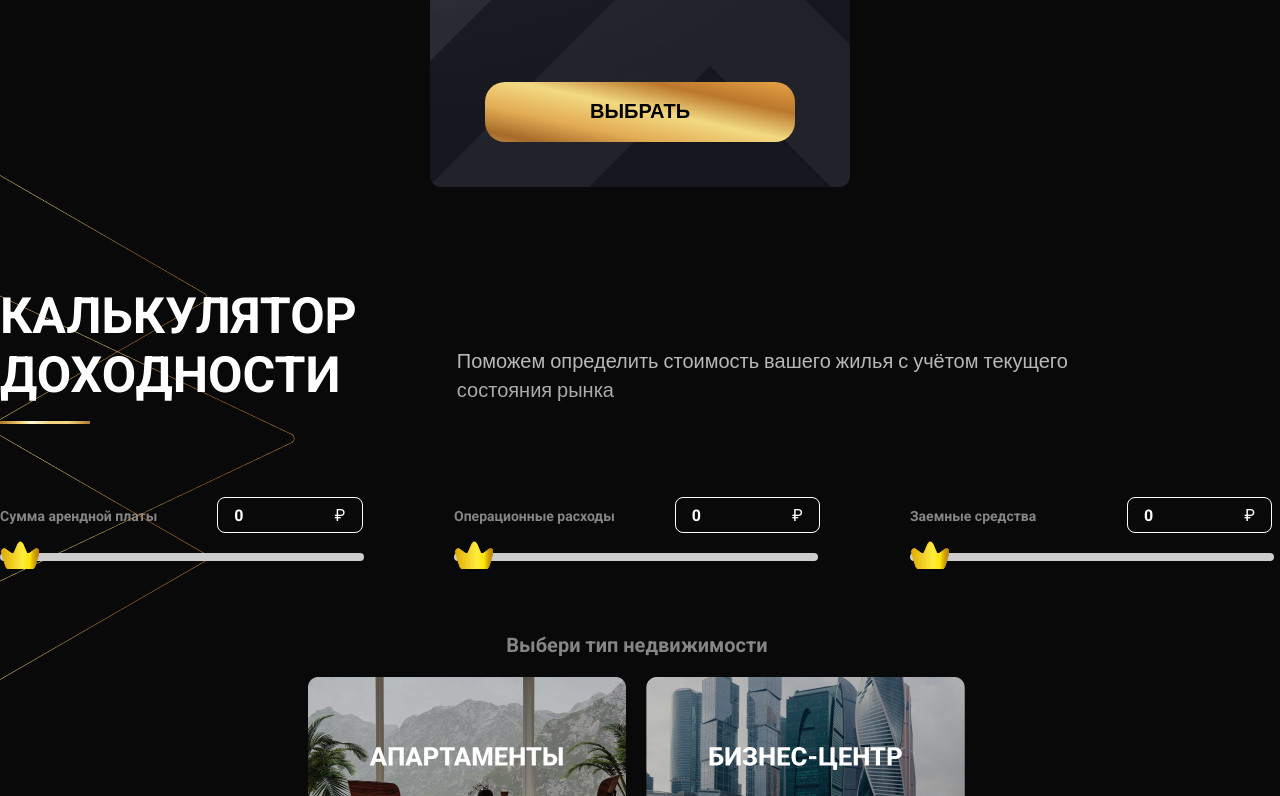
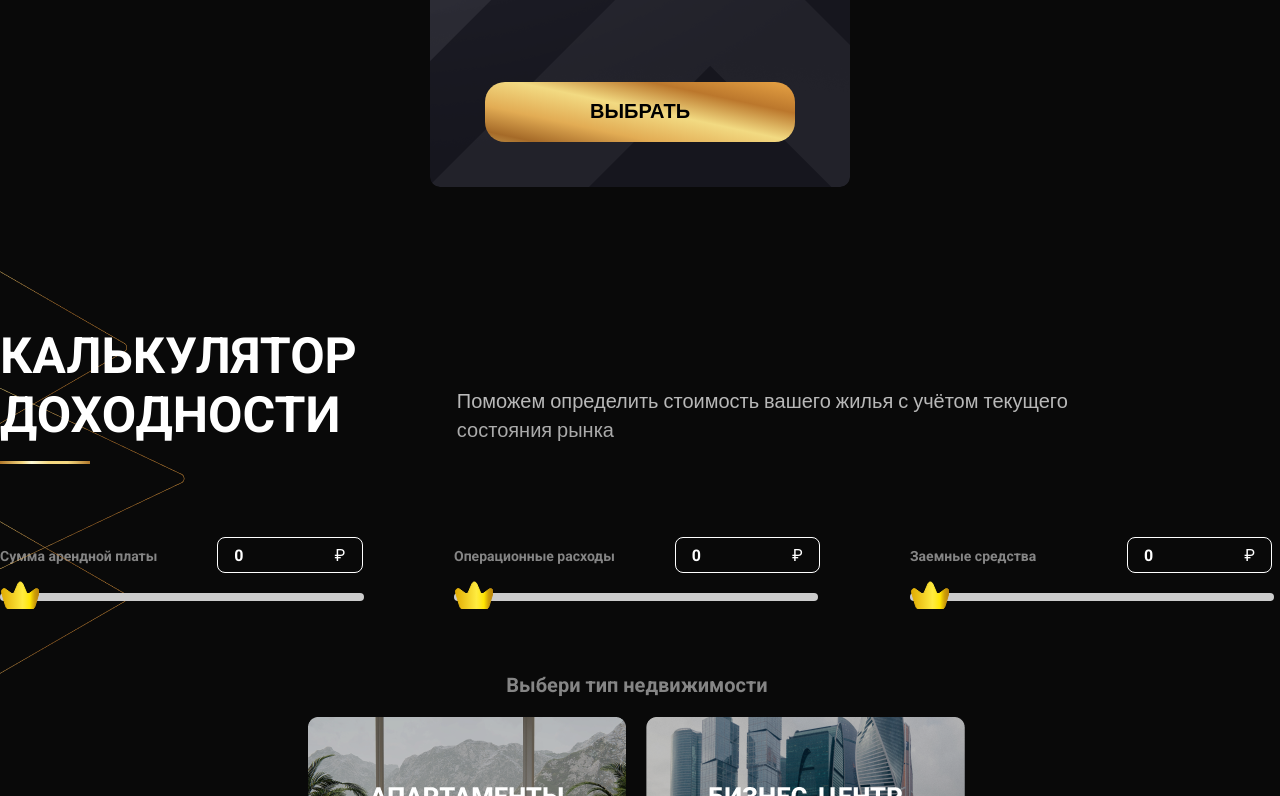
Before and after one commit to when-dev/LuxAgency-layout, a React (Create React App) app: page / in a window 1280 px wide. Shown: the part 6904-7700 px from the top of the page. Built offline with nearby package versions, Linux system fonts and the light colour scheme.

Commit message:
fix: bugs with patterns

```diff
--- a/src/App.js
+++ b/src/App.js
@@ -1,4 +1,4 @@
-import SliderCalc from './components/sliderCalc/SliderCalc.jsx';
+import SliderCalc from "./components/sliderCalc/SliderCalc.jsx";
 import {
   // OUR_TEAM IMAGES
   maxWiwi,
@@ -22,13 +22,13 @@ import {
   aboutFifthIcon,
   aboutSixIcon,
 } from "./assets/image/index.js";
-
+import rectSmall from './assets/image/icons/bg-react-small.png';
+import rectNormal from './assets/image/icons/bg-rect.png';
 import thinkingMan from "./assets/image/about/thinking-man.png";
 import bgSquare from "./assets/image/icons/bg-border-square.png";
 import logo from "./assets/image/logo.svg";
 import callbtn from "./assets/image/call.svg";
 import "./assets/css/style.css";
-
 
 function App() {
   return (
@@ -315,25 +315,39 @@ function App() {
       </section>
 
       <section className="profitability-calc">
-        <div className="pattern-small__rect-first"></div>
-        <div className="pattern-normal__rect"></div>
-        <div className="pattern-small__rect-second"></div>
-
+        <div className="rect-patterns">
+          <img className="pattern-rect__small-first" src={rectSmall} alt="small" /><br />
+          <img className="pattern-rect__normal" src={rectNormal} alt="normal" /><br />
+          <img className="pattern-rect__small-second" src={rectSmall} alt="small" />
+        </div>
         <div className="container calc__container">
           <div className="calc-up__content">
             <h2 className="calc-title">
-            калькулятор <br /> доходности
+              калькулятор <br /> доходности
             </h2>
             <p className="calc-description">
-            Поможем определить стоимость вашего жилья с учётом текущего <br />
-            состояния рынка
+              Поможем определить стоимость вашего жилья с учётом текущего <br />
+              состояния рынка
             </p>
           </div>
         </div>
-        <div className="container">
+        <div className="container slider_index">
           <SliderCalc />
         </div>
       </section>
+
+      {/* <div className="our-services">
+        <div className="container services__container">
+          <div className="up-content">
+            <h2 className="services-title">Почему мы?</h2>
+            <p className="sevices-description">
+              Откройте для себя преимущества, которые делают наше <br />
+              агентство недвижимости непревзойденным выбором для вашей <br />
+              недвижимостной потребности
+            </p>
+          </div>
+        </div>
+      </div> */}
     </div>
   );
 }
--- a/src/assets/css/style.css
+++ b/src/assets/css/style.css
@@ -470,6 +470,11 @@ p {
   flex-direction: column;
   justify-content: flex-start;
   align-items: flex-start;
+  z-index: 100;
+}
+
+.our-rates {
+  position: relative;
 }
 
 .our-rates .up-content {
@@ -766,40 +771,25 @@ p {
   margin-left: 100px;
   margin-top: 60px;
 }
+
 .profitability-calc {
   position: relative;
 }
 
-.pattern-small__rect-first {
+.rect-patterns img{
   position: absolute;
-  top: -160px;
-  bottom: 0;
-  left:0;
-  right: 0;
-
-  background-image: url('../image/icons/bg-react-small.png');
-  background-repeat: no-repeat;
 }
 
-
-.pattern-normal__rect {
-  position: absolute;
-  top: -20px;
-  bottom: 0;
-  left: -10px;
-  right: 0px;
-
-  background-image: url('../image/icons/bg-rect.png');
-  background-repeat: no-repeat;
+.pattern-rect__small-first {
+  top: -110px;
+  left: -80px;
 }
 
-.pattern-small__rect-second {
-  position: absolute;
-  top: 100px;
-  bottom: 0;
-  left:0;
-  right: 0;
+.pattern-rect__small-second {
+  left: -80px;
+  top: 140px;
+}
 
-  background-image: url('../image/icons/bg-react-small.png');
-  background-repeat: no-repeat;
+.pattern-rect__normal {
+  left: -120px;
 }
```
